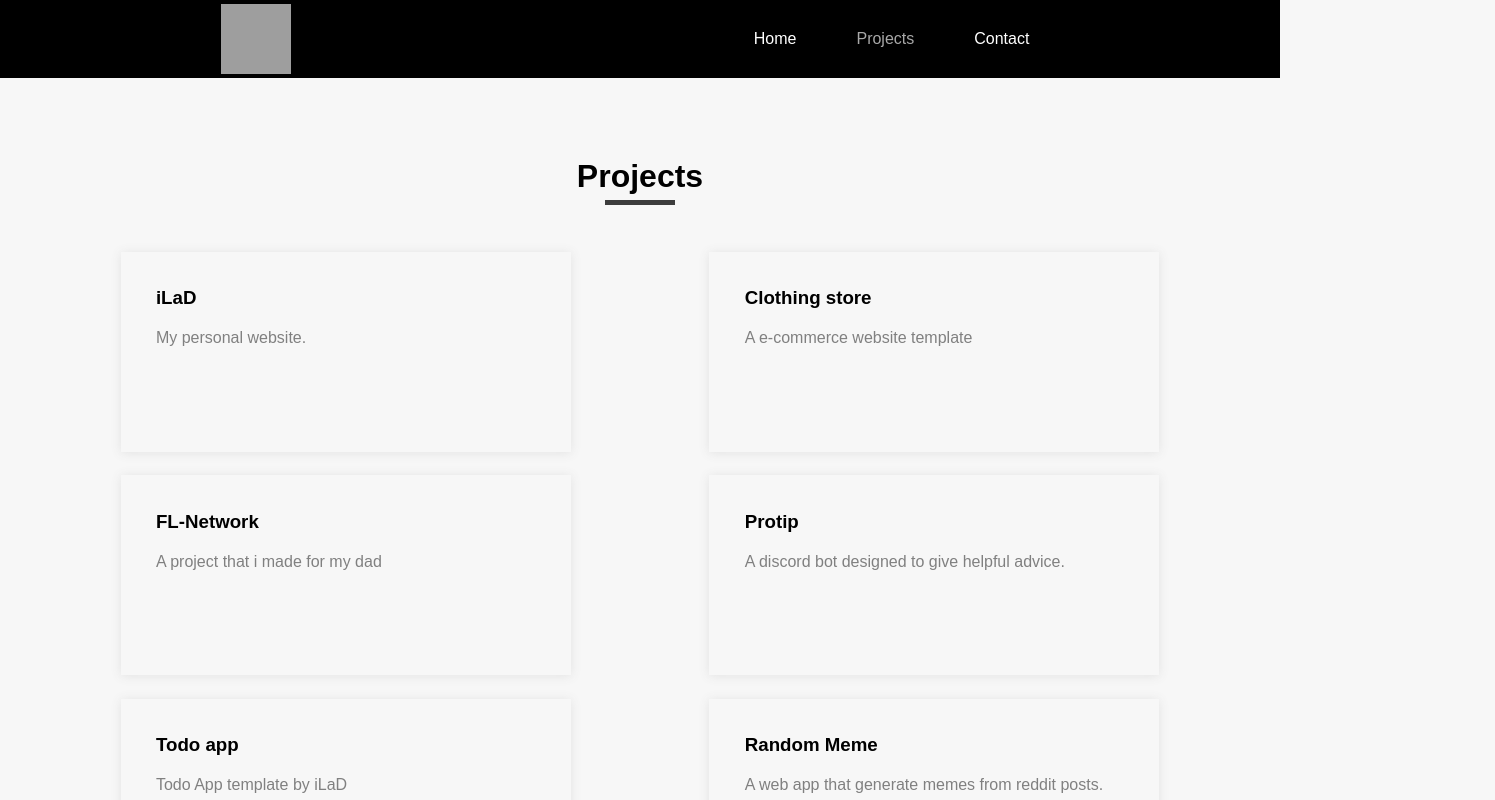
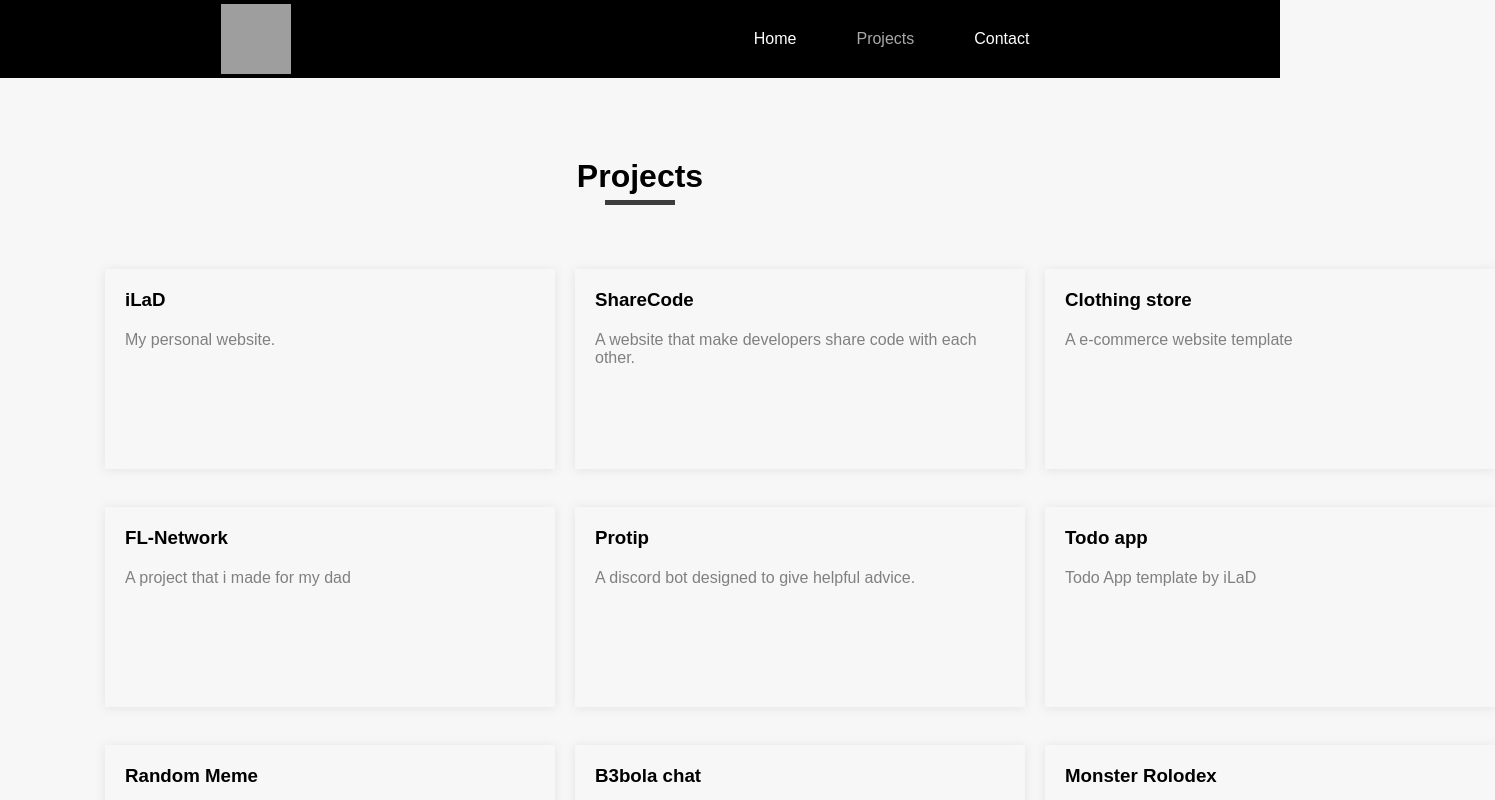
Before and after one commit to iLaD08/ilad, a React (Create React App) app: page /projects in a window 1280 px wide. Shown: the top 800 px of the page, 1495 px wide, since content can reach past the window. Built offline with nearby package versions, Linux system fonts and the light colour scheme; grey boxes are pictures that could not be loaded.

Commit message:
updated projects

```diff
--- a/src/components/project/style.js
+++ b/src/components/project/style.js
@@ -6,8 +6,8 @@ export const ProjectContainer = styled.div`
     width: 450px;
     height: 200px;
     cursor: pointer;
-    margin: 1%;
-    padding: 3%;
+    margin: 2%;
+    padding: 20px;
     &:hover {
         box-shadow: 0px 11px 16px 0px rgba(5, 5, 5, 0.23);
         transform: scale(1.02);
--- a/src/pages/project-page/index.js
+++ b/src/pages/project-page/index.js
@@ -4,31 +4,30 @@ import { ProjectsContainer, ProjectsDiv, ProjectsTitle, ProjectsTitleUnderline }
 
 const ProjectPage = () => {
     const [data, setData] = React.useState([
-        { name: "iLaD", description:"My personal website.", link:"https://github.com/iLaD08/ilad" },
-        { name: "Clothing store", description:"A e-commerce website template", link:"https://clothingstore.now.sh/" },
-        { name: "FL-Network", description:"A project that i made for my dad", link:"https://github.com/FL-Network" },
-        { name: "Protip", description:"A discord bot designed to give helpful advice.", link:"https://github.com/IMAD200" },
-        { name: "Todo app", description:"Todo App template by iLaD", link:"https://github.com/iLaD08/todo-app" },
-        { name: "Random Meme", description:"A web app that generate memes from reddit posts.", link:"https://github.com/iLaD08/random-meme" },
-        { name: "B3bola chat", description:"A simple real-time-chat app", link:"https://b3bolachat1.glitch.me/" },
-        { name: "Monster Rolodex", description:"My first React app", link:"https://monsters-rolodex.ilad08.now.sh/" },
-        { name: "Radio bot", description:"A Discord radio bot template.", link:"https://github.com/iLaD08/discord-radio-bot" },
-        { name: "D&L mode", description:"A dark and light mode template.", link:"https://github.com/iLaD08/dark-and-light-mode" },
-        { name: "", description:"", link:"" },
-        { name: "", description:"", link:"" }
+        { name: "iLaD", description: "My personal website.", link: "https://github.com/iLaD08/ilad" },
+        { name: "ShareCode", description: "A website that make developers share code with each other.", link: "https://github.com/ShareCode-org" },
+        { name: "Clothing store", description: "A e-commerce website template", link: "https://clothingstore.now.sh/" },
+        { name: "FL-Network", description: "A project that i made for my dad", link: "https://github.com/FL-Network" },
+        { name: "Protip", description: "A discord bot designed to give helpful advice.", link: "https://github.com/IMAD200" },
+        { name: "Todo app", description: "Todo App template by iLaD", link: "https://github.com/iLaD08/todo-app" },
+        { name: "Random Meme", description: "A web app that generate memes from reddit posts.", link: "https://github.com/iLaD08/random-meme" },
+        { name: "B3bola chat", description: "A simple real-time-chat app", link: "https://b3bolachat1.glitch.me/" },
+        { name: "Monster Rolodex", description: "My first React app", link: "https://monsters-rolodex.ilad08.now.sh/" },
+        { name: "Radio bot", description: "A Discord radio bot template.", link: "https://github.com/iLaD08/discord-radio-bot" },
+        { name: "D&L mode", description: "A dark and light mode template.", link: "https://github.com/iLaD08/dark-and-light-mode" }
     ]);
 
     return (
         <ProjectsContainer id="projects">
             <ProjectsTitle>Projects</ProjectsTitle>
-            <ProjectsTitleUnderline/>
+            <ProjectsTitleUnderline />
             <ProjectsDiv>
                 {data.map((data, index) => (
                     <Project
-                      key={index}
-                      name={data.name}
-                      description={data.description}
-                      link={data.link}
+                        key={index}
+                        name={data.name}
+                        description={data.description}
+                        link={data.link}
                     />
                 ))}
             </ProjectsDiv>
--- a/src/pages/project-page/style.js
+++ b/src/pages/project-page/style.js
@@ -9,12 +9,13 @@ export const ProjectsContainer = styled.div`
 
 
 export const ProjectsDiv = styled.div`
-    display: flex;
-    justify-content: space-around;
-    flex-wrap: wrap;
-    flex: 1 1 160px;
+    width: 85vw;
+    display: grid;
+    grid-template-columns: 1fr 1fr 1fr ;
+    grid-gap: 20px;
+    margin: 0px auto;
     position: relative;
-    top : 30px;
+    top: 50px;
 `;
 
 export const ProjectsTitle = styled.h1`
```
Also changed, not shown: 1 other file (tests, documents, lock files or other folders).
